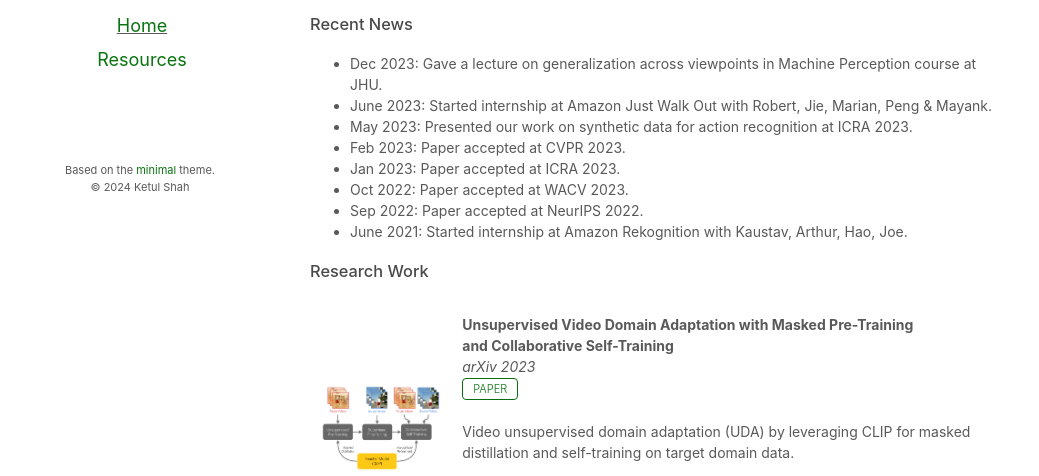
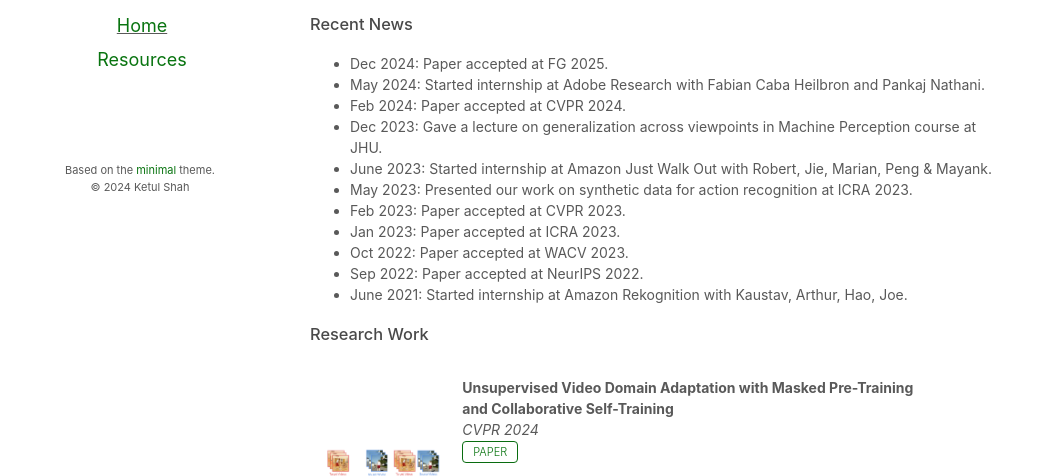
Before and after one commit to kshah33/kshah33.github.io, a plain HTML site: page index.html in a window 1280 px wide. Shown: the part 318-794 px from the top of the page, without its empty margins (140-1179 px from the left). Drawn offline with Linux system fonts and the light colour scheme; a script that the page names is missing; files whose address does not match are found by name.

Commit message:
Update index.html

```diff
--- a/index.html
+++ b/index.html
@@ -93,7 +93,9 @@
         <!-- News  -->
         <h3>Recent News</h3>
         <ul>
-
+            <li>Dec 2024: Paper accepted at FG 2025.</li>
+            <li>May 2024: Started internship at Adobe Research with Fabian Caba Heilbron and Pankaj Nathani.</li>
+            <li>Feb 2024: Paper accepted at CVPR 2024.</li>
             <li>Dec 2023: Gave a lecture on generalization across viewpoints in Machine Perception course at JHU. </li>
             <li>June 2023: Started internship at Amazon Just Walk Out with Robert, Jie, Marian, Peng & Mayank.</li>
             <li>May 2023: Presented our work on synthetic data for action recognition at ICRA 2023.</li>
@@ -126,7 +128,7 @@
                         </b>
 
                         <br>
-                        <i>arXiv 2023</i>
+                        <i>CVPR 2024</i>
                     </div>
                     <div class="indexWorkText">
                         <a href="https://arxiv.org/abs/2312.02914" class="button" target="_blank">PAPER</a>
```
